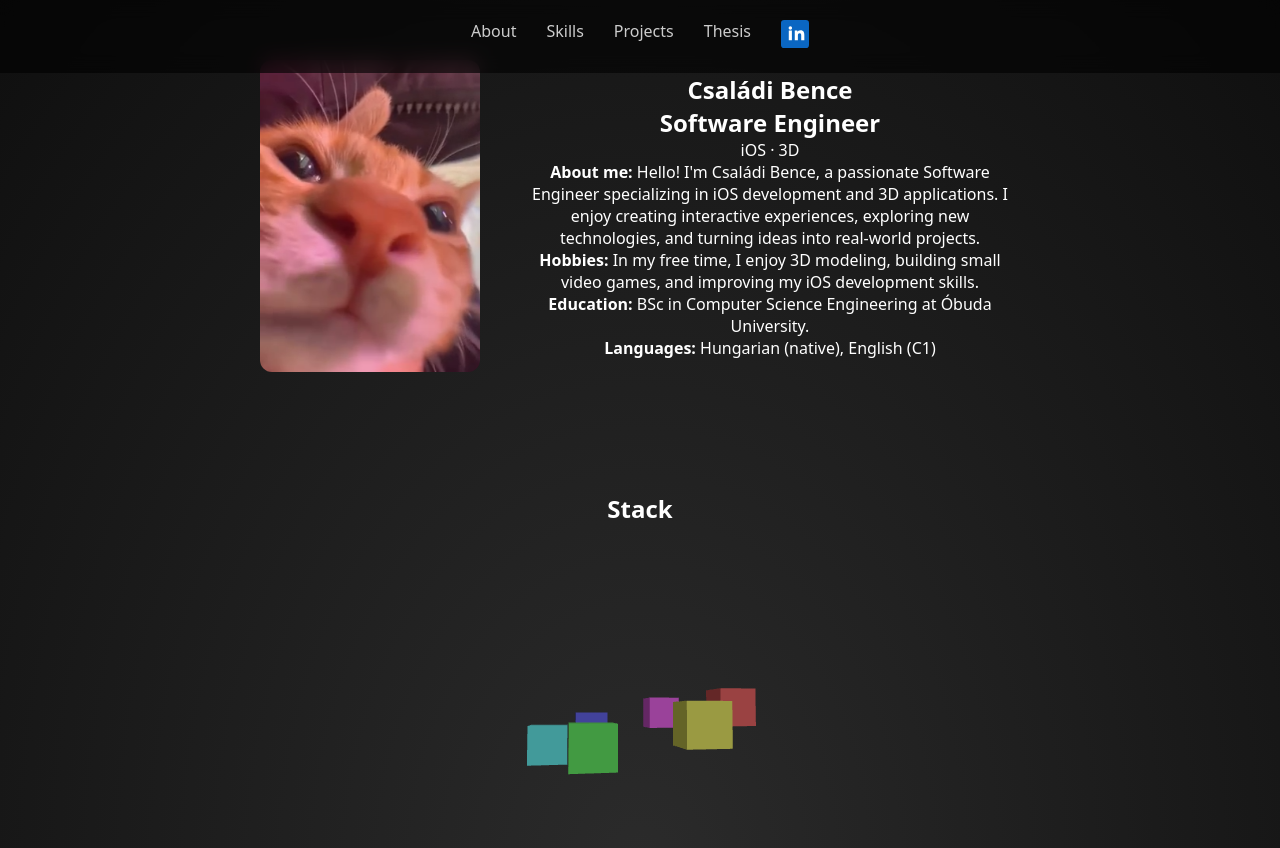
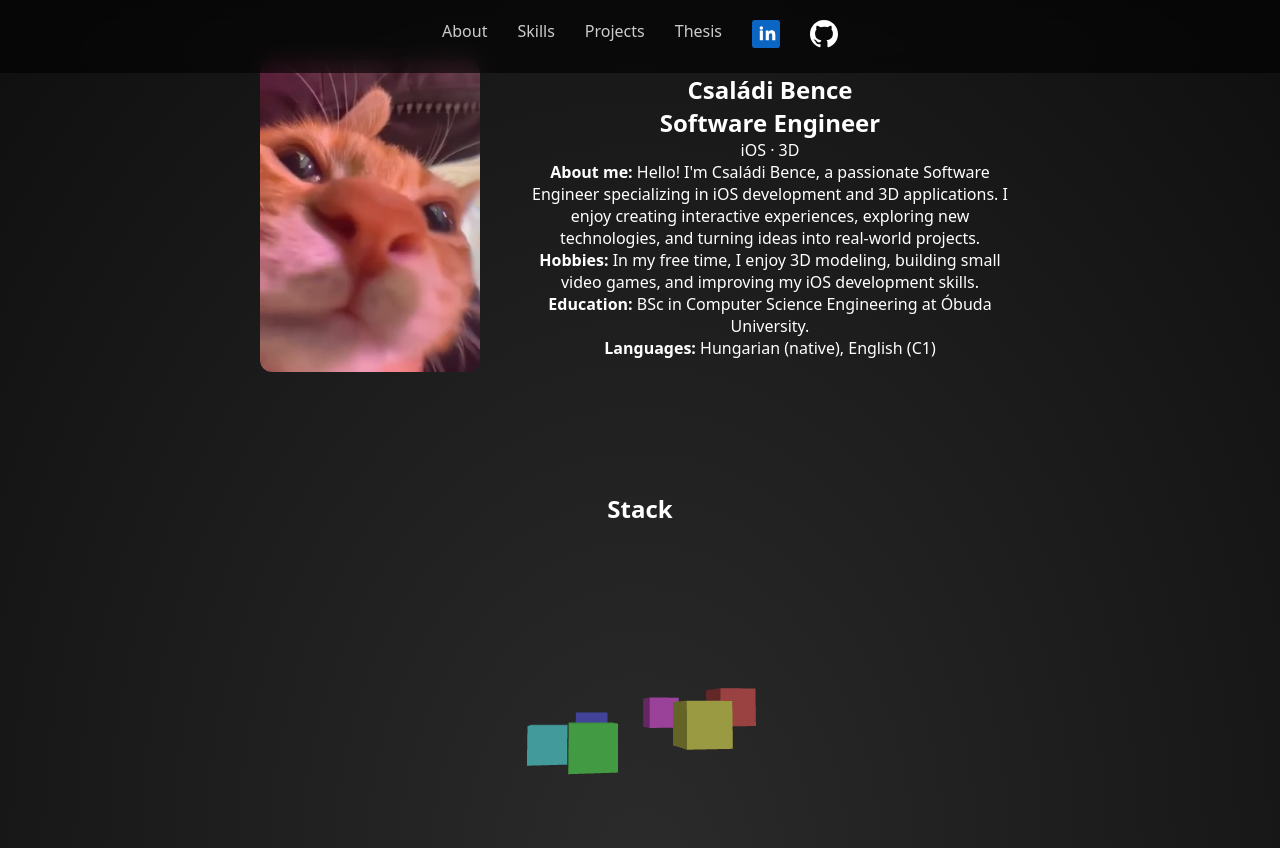
Before and after one commit to bobiuszgithub/bobiuszgithub.github.io, a plain HTML site: page index.html in a window 1280 px wide. Shown: the top 848 px of the page. Drawn offline with nearby package versions, Linux system fonts and the light colour scheme.

Commit message:
Add GitHub link to my profile

```diff
--- a/index.html
+++ b/index.html
@@ -25,6 +25,22 @@
         </g>
       </svg>
     </a>
+    <a href="https://github.com/bobiuszgithub" target="_blank" rel="noopener noreferrer" aria-label="GitHub profile">
+      <svg width="28" height="28" viewBox="0 0 24 24" xmlns="http://www.w3.org/2000/svg">
+        <circle cx="12" cy="12" r="12" fill="transparent" />
+
+        <path d="M12 0C5.37 0 0 5.37 0 12c0 5.3 3.438 9.8 8.205 11.385.6.113.82-.263.82-.583
+      0-.288-.01-1.05-.015-2.06-3.338.724-4.042-1.61-4.042-1.61-.546-1.386-1.333-1.754-1.333-1.754-1.09-.745.082-.73.082-.73
+      1.205.085 1.838 1.237 1.838 1.237 1.07 1.835 2.807 1.305 3.492.997.108-.774.418-1.305.76-1.605-2.665-.3-5.467-1.333-5.467-5.93
+      0-1.31.468-2.382 1.235-3.222-.123-.303-.535-1.523.117-3.176 0 0 1.008-.322 3.3 1.23a11.52 11.52 0 0 1 3-.405c1.02.005 2.045.138 3 .405
+      2.29-1.552 3.297-1.23 3.297-1.23.653 1.653.242 2.873.12 3.176.77.84 1.233 1.912 1.233 3.222 0 4.61-2.807 5.625-5.48 5.922.43.37.823 1.103.823 2.222
+      0 1.606-.015 2.896-.015 3.286 0 .322.217.698.825.58C20.565 21.795 24 17.298 24 12c0-6.63-5.37-12-12-12z"
+          fill="#fff" />
+      </svg>
+    </a>
+
+
+
   </nav>
 
   <section id="about" class="section hero">
```
